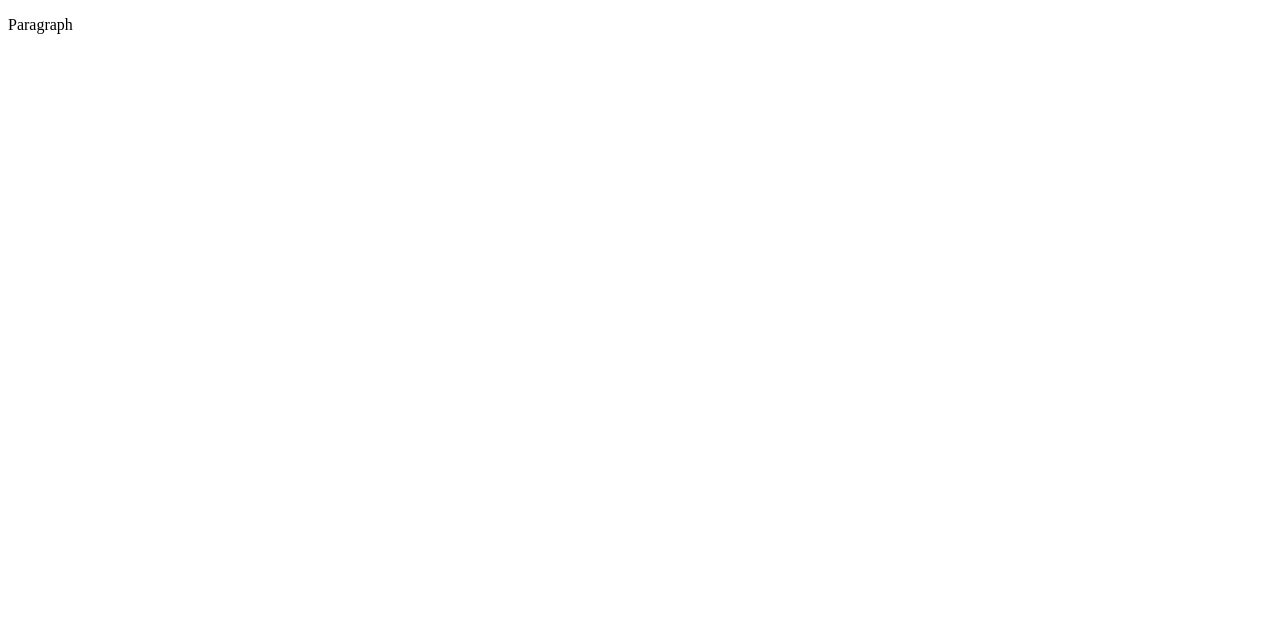
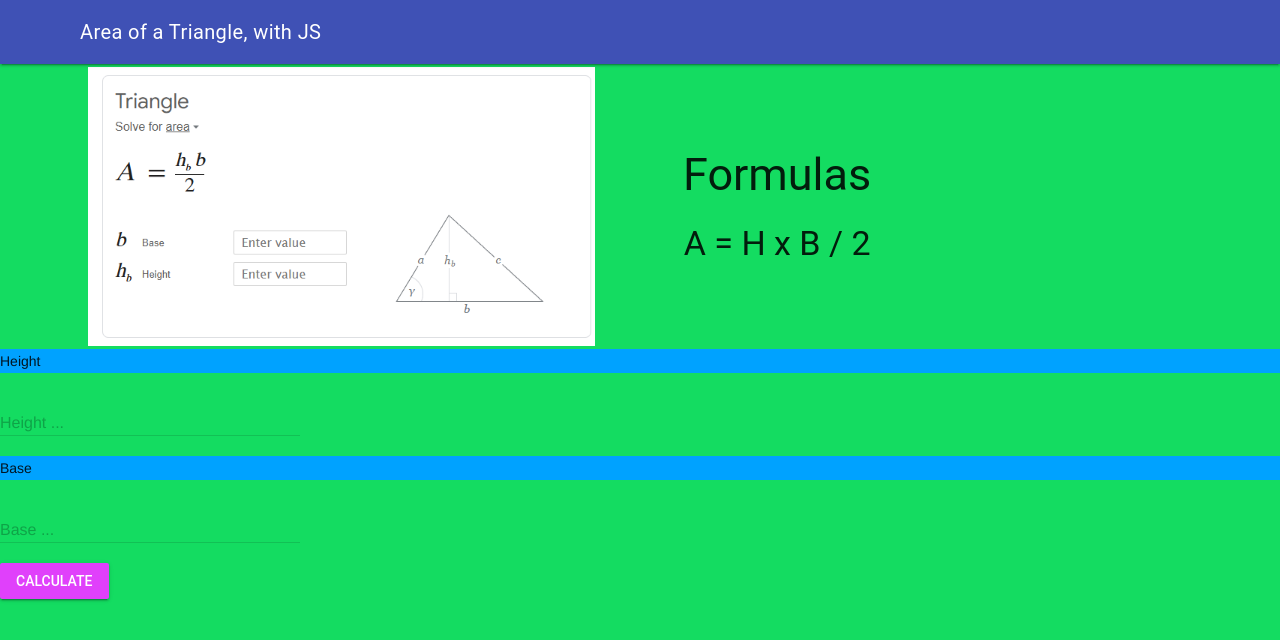
Before and after one commit to ICD2O-Digital-Tech-AbdulrahmanA/Unit2-04-HTML-AreaTriangle, a plain HTML site: page index.html in a window 1280 px wide. Drawn offline with nearby package versions, Linux system fonts and the light colour scheme.

Commit message:
area of triangle in js

```diff
--- a/css/style.css
+++ b/css/style.css
@@ -1,4 +1,20 @@
-/* Created by: Mr. Coxall
-* Created on: Sep 2020
-* This file contains the CSS for index.html
+/* Created by: Ms Raffin
+* Created on: Mar 2022
+* This CSS file defines the style for index.html
+* ICS2O-Unit2-01-HTML-JS-HelloWorld
 */
+
+body {
+    background-color: rgb(20, 220, 97);
+}
+
+h1 {
+    background-color: rgb(236, 141, 16);
+    color: hsl(298, 63%, 32%);
+    padding: 40px;
+    text-align: center;
+}
+
+p {
+    background-color: #00a2ff;
+}
--- a/index.html
+++ b/index.html
@@ -1,9 +1,86 @@
+
 <!DOCTYPE html>
 <html>
   <head>
-    <title>Title</title>
+    <meta charset="utf-8" />
+    <meta name="description" content="Area, with JavaScript" />
+    <meta name="keywords" content="immaculata, ics2o" />
+    <meta name="author" content="Abdul" />
+    <meta name="viewport" content="width=device-width, initial-scale=1.0" />
+    <link rel="apple-touch-icon" sizes="180x180" href="./fav_index/apple-touch-icon.png" />
+    <link rel="icon" type="image/png" sizes="32x32" href="./fav_index/favicon-32x32.png" />
+    <link rel="icon" type="image/png" sizes="16x16" href="./fav_index/favicon-16x16.png" />
+    <link rel="manifest" href="./fav_index/site.webmanifest" />
+    <link rel="stylesheet" href="https://fonts.googleapis.com/icon?family=Material+Icons" />
+    <link rel="stylesheet" href="https://code.getmdl.io/1.3.0/material.indigo-purple.min.css" />
+    <link rel="stylesheet" href="./css/style.css" />
+    <title>Area of a Triangle, with JavaScript</title>
   </head>
   <body>
-    <p>Paragraph</p>
+    <script defer src="https://code.getmdl.io/1.3.0/material.min.js"></script>
+    <script src="./js/script.js"></script>
+    <div class="mdl-layout mdl-js-layout mdl-layout--fixed-header">
+      <header class="mdl-layout__header">
+        <div class="mdl-layout__header-row">
+          <span class="mdl-layout-title">Area of a Triangle, with JS</span>
+        </div>
+      </header>
+      <main class="mdl-layout__content">
+        <table>
+          <tr>
+            <th>
+              <img src="./images/formulaOfTriangle.png" alt="triangle" width="75%" height="auto"/>
+            </th>
+            <th>
+              <h2>Formulas</h2>
+              <h3>A = H x B / 2</h3>
+            </th>
+          </tr>
+        </table>
+        <!-- Simple Textfield -->
+        <form action="#">
+          <p>Height</p>
+          <div class="mdl-textfield mdl-js-textfield">
+            <input
+              class="mdl-textfield__input"
+              type="text"
+              pattern="-?[0-9]*(\.[0-9]+)?"
+              id="height-of-triangle"
+            />
+            <label class="mdl-textfield__label" for="height-of-triangle">Height ...</label>
+            <span class="mdl-textfield__error">Input is not a number!</span>
+          </div>
+        </form>
+
+        <!-- Numeric Textfield -->
+        <form action="#">
+          <p>Base</p>
+          <div class="mdl-textfield mdl-js-textfield">
+            <input
+              class="mdl-textfield__input"
+              type="text"
+              pattern="-?[0-9]*(\.[0-9]+)?"
+              id="base-of-triangle"
+            />
+            <label class="mdl-textfield__label" for="width-of-rectangle">Base ...</label>
+            <span class="mdl-textfield__error">Input is not a number!</span>
+          </div>
+        </form>
+
+        <!-- Raised button with ripple -->
+        <button
+          class="mdl-button mdl-js-button mdl-button--raised mdl-js-ripple-effect mdl-button--accent"
+          onclick="calculate()"
+        >
+          Calculate
+        </button>
+        <br />
+        <p>
+          <div id="answers">
+            <div id="area"></div>
+          </div>
+        </p>
+      </main>
+    </div>
   </body>
 </html>
--- a/js/script.js
+++ b/js/script.js
@@ -1,5 +1,20 @@
-// Copyright (c) 2020 Mr. Coxall All rights reserved
+// Copyright (c) 2022 Ms Raffin All rights reserved
 //
-// Created by: Mr. Coxall
-// Created on: Sep 2020
+// Created by: Ms Raffin
+// Created on: March 2022
 // This file contains the JS functions for index.html
+
+"use strict";
+/**
+ * This function calculates area and perimeter of rectangle.
+ */
+function calculate () {
+  // input
+  let height = parseInt(document.getElementById('height-of-triangle').value);
+  let base = parseInt(document.getElementById('base-of-triangle').value);
+
+  // process
+  let area = base * height / 2;
+  // output
+  document.getElementById('area').innerHTML = 'Area is: ' + area + ' cm²'
+}
```
Also changed, not shown: fav_index/android-chrome-192x192.png (added), fav_index/android-chrome-512x512.png (added), fav_index/apple-touch-icon.png (added), fav_index/favicon-16x16.png (added), fav_index/favicon-32x32.png (added), fav_index/favicon.ico (added), fav_index/site.webmanifest (added), images/formulaOfTriangle.png (added).
